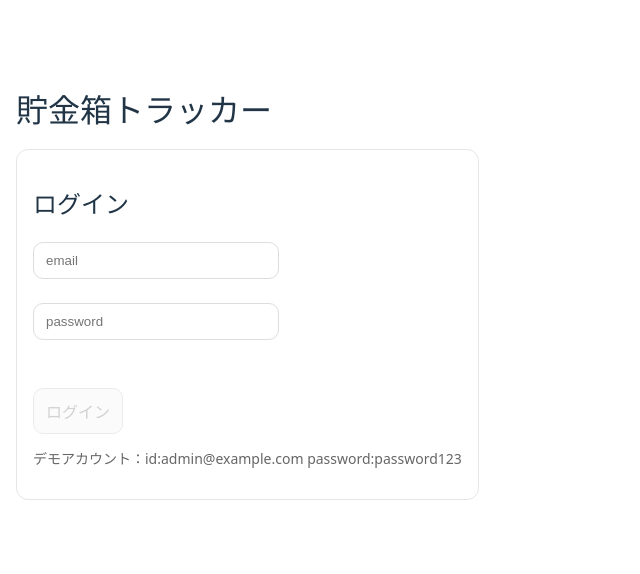
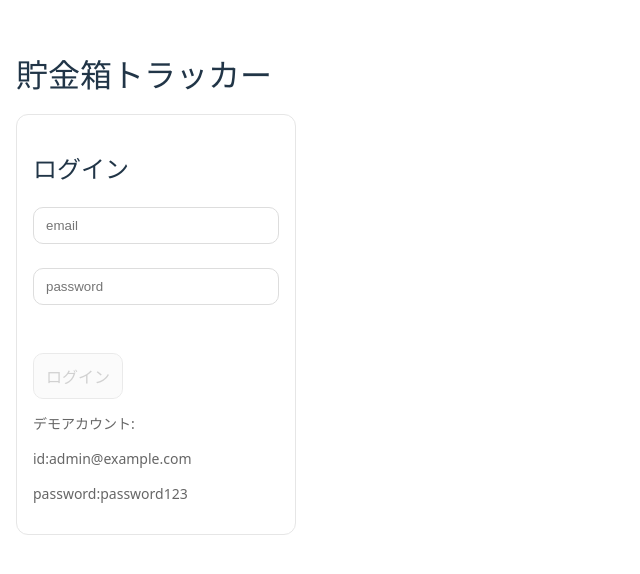
Before and after one commit to Sharelatte/piggybank_frontend, a React (Vite) app: page / in a window 1280 px wide. Shown: the part 104-678 px from the top of the page, without its empty margins (0-640 px from the left). Built offline with nearby package versions, Linux system fonts and the light colour scheme.

Commit message:
ログイン画面微調整

```diff
--- a/src/App.jsx
+++ b/src/App.jsx
@@ -319,7 +319,9 @@ export default function App() {
             ログイン
           </button>
           <br></br>
-          <p  className="muted">デモアカウント：id:admin@example.com  password:password123</p>
+          <p className="muted">デモアカウント:</p>
+          <p className="muted">id:admin@example.com</p>
+          <p className="muted">password:password123</p>
         </div>
       </div>
     );
```
